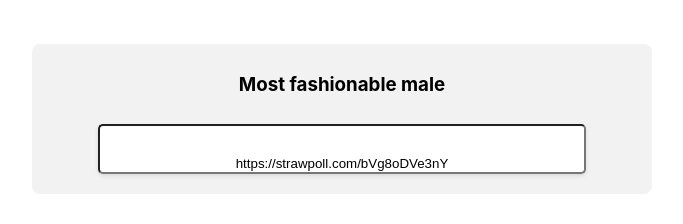
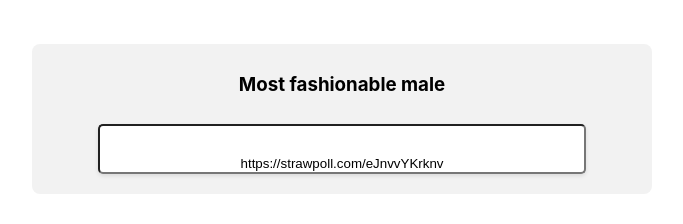
Before and after one commit to 56radius/vote-poll, a React (Create React App) app: page / in a window 1280 px wide. Shown: the part 1780-2004 px from the top of the page, without its empty margins (298-981 px from the left). Built offline with nearby package versions, Linux system fonts and the light colour scheme.

Commit message:
More update

```diff
--- a/src/components/HomeScreen.js
+++ b/src/components/HomeScreen.js
@@ -11,7 +11,7 @@
     "https://strawpoll.com/e7ZJGW2XPy3", // Best Instrumentalist of the year
     "https://strawpoll.com/X3nk40z7PgE", // Best vocalis
     "https://strawpoll.com/PbZqRzeWKyN", // Most fashionable female
-    "https://strawpoll.com/bVg8oDVe3nY", // Most fashionable male
+    "https://strawpoll.com/eJnvvYKrknv", // Most fashionable male
     "https://strawpoll.com/DwyoDJ7aLnA", // Entreprenuer of the year
     "https://strawpoll.com/QrgebX6x2Zp", // Sportsman of the year
     "https://strawpoll.com/e2narB1x0gB", // Sportswoman of the year
```
